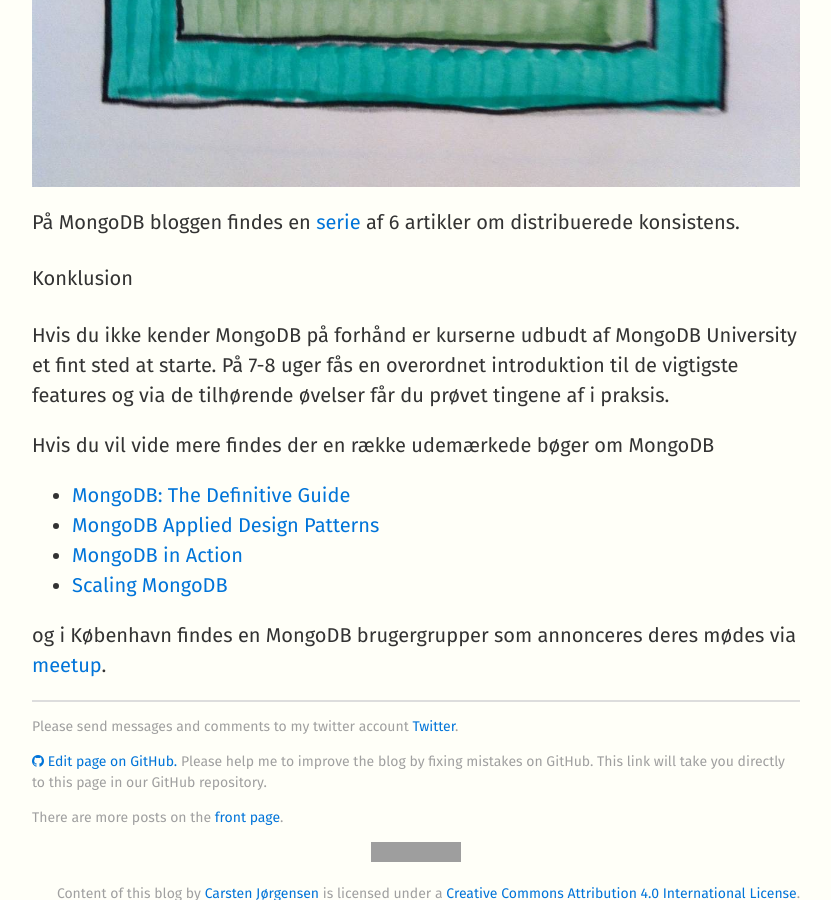
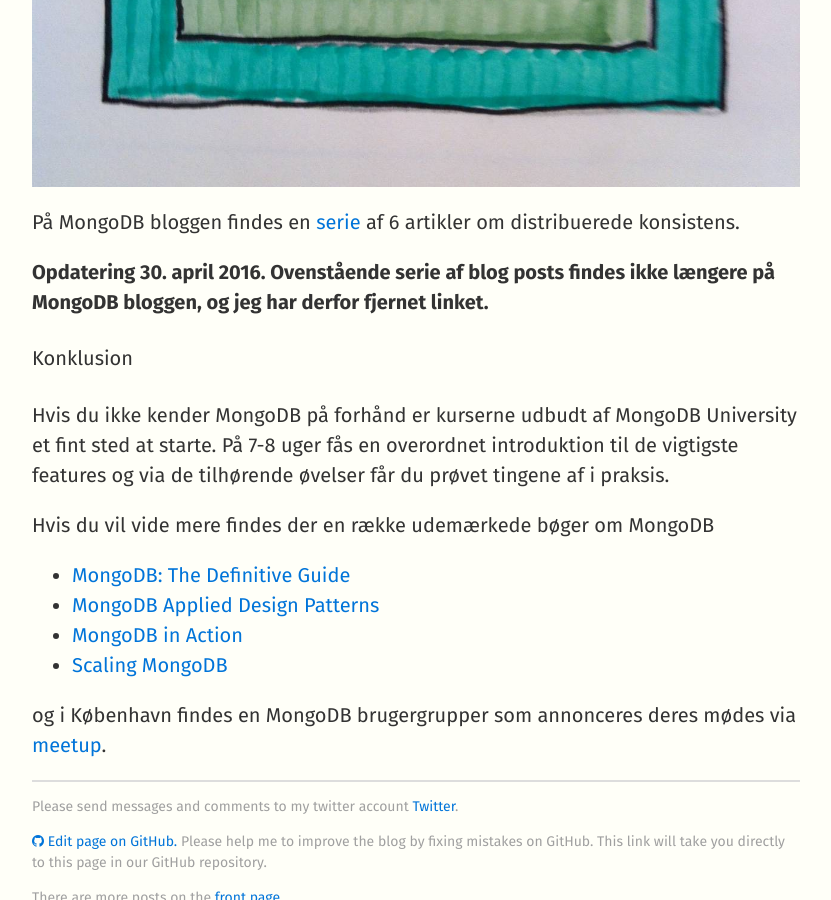
Before and after one commit to carsten-j/carsten-j.github.io, a Jekyll site: the page built from _posts/2013-12-15-mongodb.markdown, in a window 1280 px wide and 900 px high, scrolled down 4816 px. Shown: the whole window, without its empty margins (224-1055 px from the left). Built offline with Jekyll 4.4.1, drawn with Linux system fonts in a browser that asks for light colours; nearby versions of some CDN libraries; grey boxes are pictures that could not be loaded.

Commit message:
Fix external broken link

```diff
--- a/_config.yml
+++ b/_config.yml
@@ -9,7 +9,7 @@
 encoding:     "utf-8"
 
 # Other
-permalink: /:title
+permalink: /:title.html
 timezone: Europe/Copenhagen
 
 # Build settings
--- a/_posts/2013-12-15-mongodb.markdown
+++ b/_posts/2013-12-15-mongodb.markdown
@@ -53,7 +53,9 @@
 
 ![center](/images/mongoDB2.jpg)
 
-På MongoDB bloggen findes en [serie](http://blog.mongodb.org/post/523516007/on-distributed-consistency-part-6-consistency-chart) af 6 artikler om distribuerede konsistens.
+På MongoDB bloggen findes en [serie](http://blog.mongodb.org/) af 6 artikler om distribuerede konsistens.
+
+__Opdatering 30. april 2016. Ovenstående serie af blog posts findes ikke længere på MongoDB bloggen, og jeg har derfor fjernet linket.__
 
 #### Konklusion
 Hvis du ikke kender MongoDB på forhånd er kurserne udbudt af MongoDB University et fint sted at starte. På 7-8 uger fås en overordnet introduktion til de vigtigste features og via de tilhørende øvelser får du prøvet tingene af i praksis.
```
Also changed, not shown: .travis.yml.
